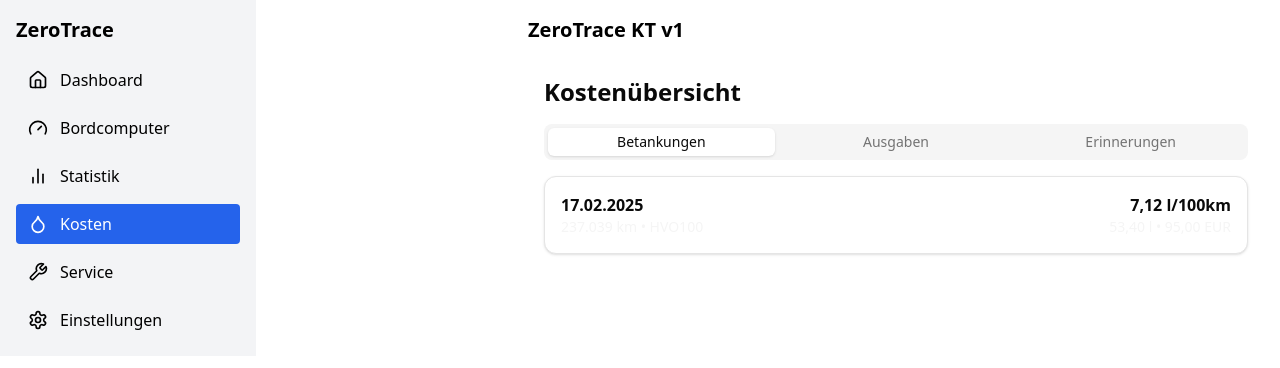
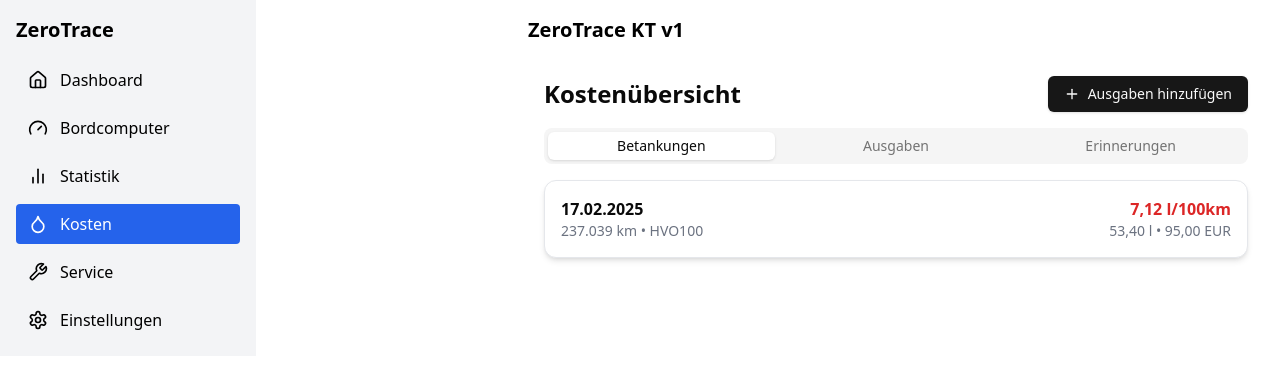
Before and after one commit to BNEGroup/ZeroTrace, a React (Vite) app: page / in a window 1280 px wide. Both pictures are taken after a click on the button "Kosten". Shown: the top 368 px of the page. Built offline with nearby package versions, Linux system fonts and the light colour scheme.

Commit message:
Fix: fehlende ShadCN UI-Komponenten hinzugefügt

```diff
--- a/src/Kosten.jsx
+++ b/src/Kosten.jsx
@@ -1,3 +1,4 @@
+import { useState } from "react";
 import { Tabs, TabsList, TabsTrigger, TabsContent } from "@/components/ui/tabs";
 import { Card, CardContent } from "@/components/ui/card";
 import { Button } from "@/components/ui/button";
@@ -5,11 +6,19 @@ import { Input } from "@/components/ui/input";
 import { Textarea } from "@/components/ui/textarea";
 import { Select, SelectItem } from "@/components/ui/select";
 import { Label } from "@/components/ui/label";
+import { Plus } from "lucide-react";
 
 export default function Kosten() {
+  const [showForm, setShowForm] = useState(false);
+
   return (
     <div className="min-h-screen p-4 bg-background text-foreground">
-      <h1 className="text-2xl font-bold mb-4">Kostenübersicht</h1>
+      <div className="flex justify-between items-center mb-4">
+        <h1 className="text-2xl font-bold">Kostenübersicht</h1>
+        <Button onClick={() => setShowForm(!showForm)} className="gap-2">
+          <Plus size={16} /> Ausgaben hinzufügen
+        </Button>
+      </div>
 
       <Tabs defaultValue="betankungen" className="w-full">
         <TabsList className="grid grid-cols-3 gap-2">
@@ -21,28 +30,28 @@ export default function Kosten() {
         {/* TAB: Betankungen */}
         <TabsContent value="betankungen">
           <div className="mt-4 space-y-4">
-            <Card>
-              <CardContent className="p-4 space-y-2">
-                <div className="flex justify-between">
+            <Card className="bg-white dark:bg-zinc-900 shadow-md border border-gray-200 dark:border-zinc-700">
+              <CardContent className="p-4">
+                <div className="flex justify-between items-center">
                   <div>
-                    <p className="font-semibold">17.02.2025</p>
-                    <p className="text-sm text-muted">237.039 km • HVO100</p>
+                    <p className="text-base font-semibold">17.02.2025</p>
+                    <p className="text-sm text-gray-500">237.039 km • HVO100</p>
                   </div>
                   <div className="text-right">
-                    <p className="font-semibold">7,12 l/100km</p>
-                    <p className="text-sm text-muted">53,40 l • 95,00 EUR</p>
+                    <p className="text-base font-semibold text-red-600">7,12 l/100km</p>
+                    <p className="text-sm text-gray-500">53,40 l • 95,00 EUR</p>
                   </div>
                 </div>
               </CardContent>
             </Card>
-            {/* Weitere Tankkarten später dynamisch */}
           </div>
         </TabsContent>
 
         {/* TAB: Ausgaben */}
         <TabsContent value="ausgaben">
           <div className="mt-4 space-y-4">
-            <Card>
+            {showForm && (
+              <Card className="bg-white dark:bg-zinc-900 border border-gray-200 dark:border-zinc-700">
                 <CardContent className="p-4 space-y-4">
                   <div className="grid grid-cols-1 md:grid-cols-2 gap-4">
                     <div>
@@ -114,10 +123,15 @@ export default function Kosten() {
                   </div>
                 </CardContent>
               </Card>
+            )}
+
+            {!showForm && (
+              <p className="text-muted text-sm text-center">Noch keine Ausgaben erfasst.</p>
+            )}
           </div>
         </TabsContent>
 
-        {/* TAB: Erinnerungen (Platzhalter) */}
+        {/* TAB: Erinnerungen */}
         <TabsContent value="erinnerungen">
           <div className="mt-4">
             <p className="text-muted">Erinnerungen folgen in Kürze...</p>
```
Lines whose indentation alone changed are shown as unchanged.
